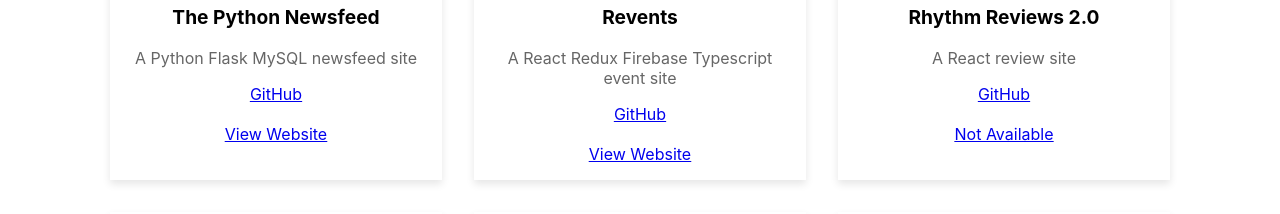
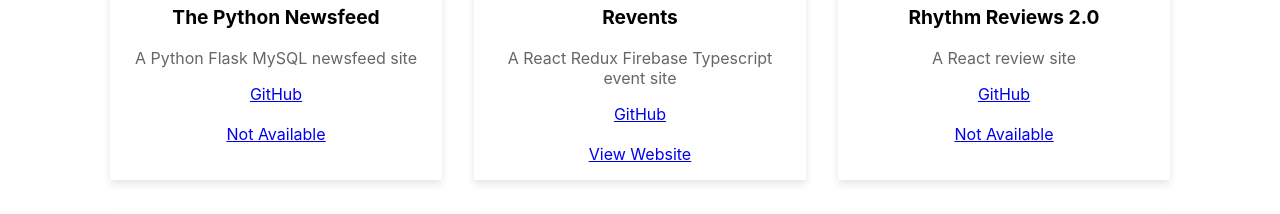
Before and after one commit to jenstem/react-portfolio, a React (Create React App) app: page / in a window 1280 px wide. Shown: the part 4620-4834 px from the top of the page. Built offline with nearby package versions, Linux system fonts and the light colour scheme.

Commit message:
Revise link to The Python Newsfeed app in projects pages

```diff
--- a/src/Pages/projects.js
+++ b/src/Pages/projects.js
@@ -72,7 +72,7 @@
     { title: 'Web Scraper - Retail Site', description: 'A Python Web Scraper App', imageUrl: Retail, url: <a href="https://github.com/jenstem/web-scraper-retail-site">GitHub</a>, site: <a href="https://github.com/jenstem/web-scraper-retail-site">Image available on GitHub</a> },
     { title: 'Python Desktop Cleaner', description: 'An Automated Python Desktop Cleaner', imageUrl: Cleaner, url: <a href="https://github.com/jenstem/python-desktop-cleaner">GitHub</a>, site: <a href="https://github.com/jenstem/python-desktop-cleaner">Gif available on GitHub</a> },
     { title: 'Space Invasion', description: 'A Python Pygame game', imageUrl: SpaceInvasion, url: <a href="https://github.com/jenstem/space_invasion">GitHub</a>, site: <a href="https://github.com/jenstem/space_invasion">"Gif available on GitHub"</a> },
-    { title: 'The Python Newsfeed', description: 'A Python Flask MySQL newsfeed site', imageUrl: Newsfeed, url: <a href="https://github.com/jenstem/the-python-newsfeed">GitHub</a>, site: <a href="https://the-python-newsfeed-aebfc671fd04.herokuapp.com/">View Website</a> },
+    { title: 'The Python Newsfeed', description: 'A Python Flask MySQL newsfeed site', imageUrl: Newsfeed, url: <a href="https://github.com/jenstem/the-python-newsfeed">GitHub</a>, site: <a href="https://the-python-newsfeed-aebfc671fd04.herokuapp.com/">Not Available</a> },
     { title: 'Revents', description: 'A React Redux Firebase Typescript event site', imageUrl: Revents, url: <a href="https://github.com/jenstem/Revents">GitHub</a>, site: <a href="https://revents-2023-6b66b.firebaseapp.com/events">View Website</a> },
     { title: 'Rhythm Reviews 2.0', description: 'A React review site', imageUrl: RhythmReviews2, url: <a href="https://github.com/group2-project3/rhythm-reviews-2.0">GitHub</a>, site: <a href="https://rhythm-reviews-v2-a30efa7f58da.herokuapp.com/">Not Available</a> },
     { title: 'PWA Text Editor', description: 'Text editor web application', imageUrl: PWA, url: <a href="https://github.com/jenstem/pwa-text-editor">GitHub</a>, site: <a href="https://www.youtube.com/shorts/yxEn1dpDuZo">View Youtube Video</a> },
```
